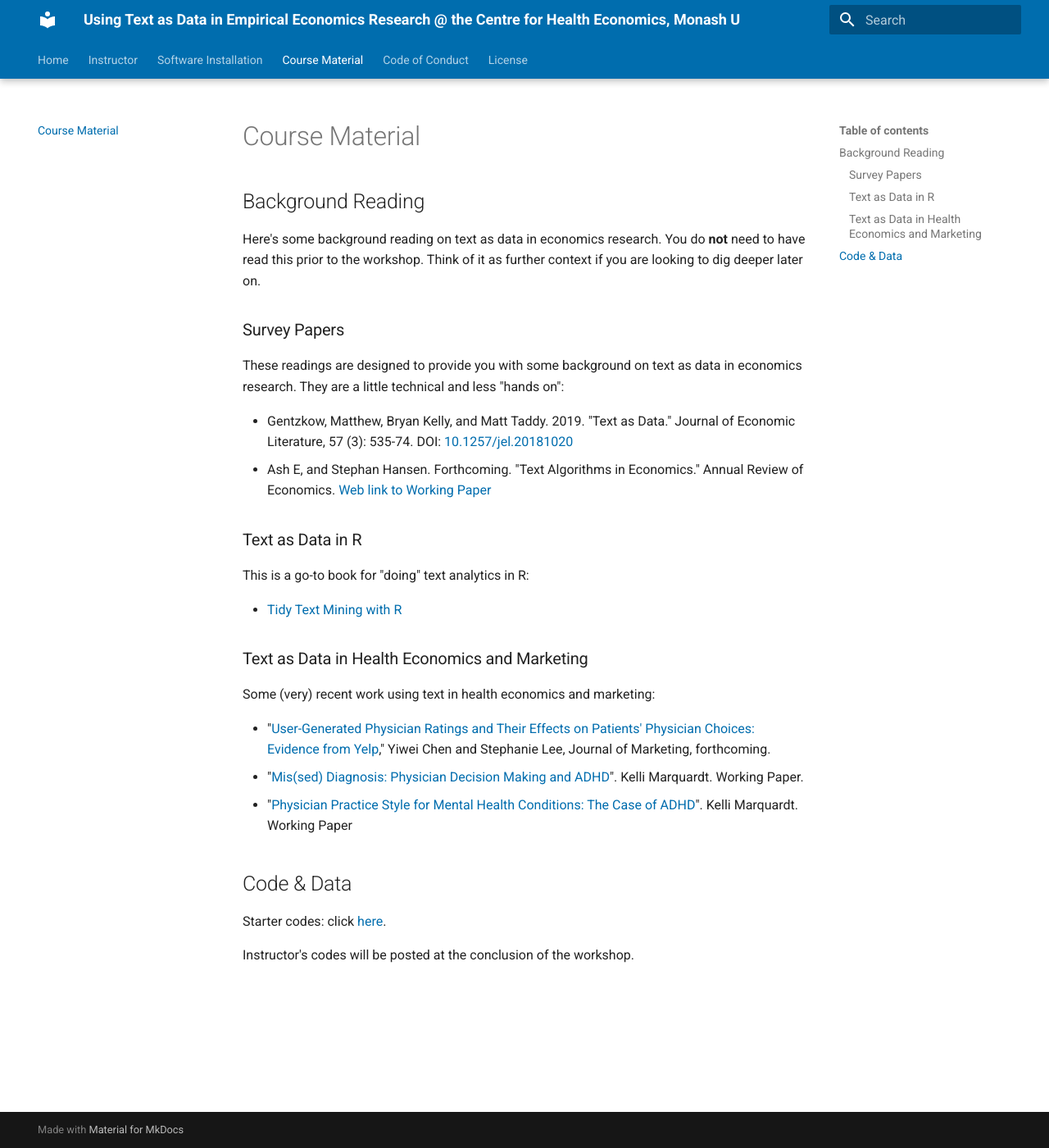
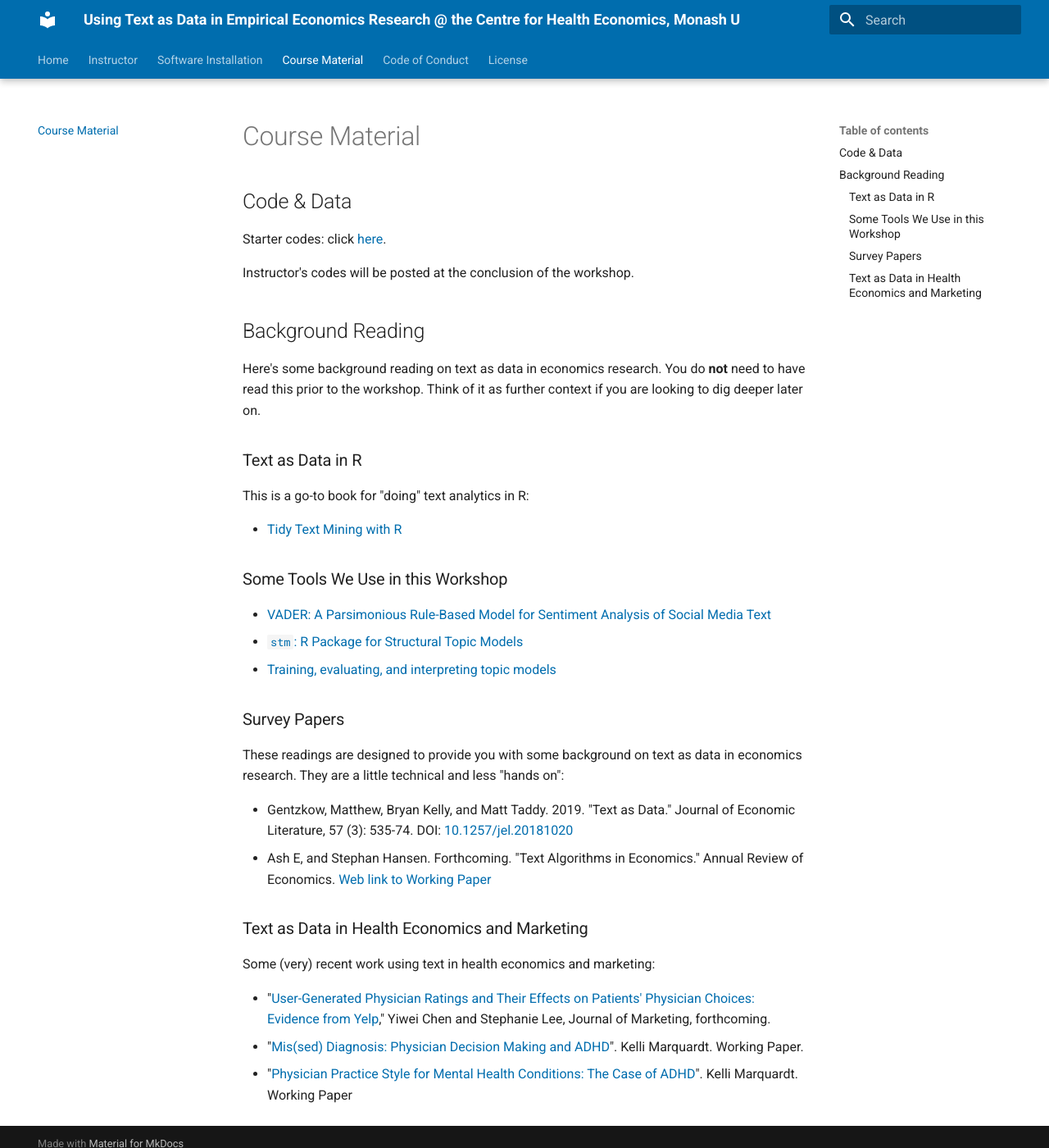
Before and after one commit to deer-marketing-lab/2023-03-08-monash, an MkDocs documentation site: the page built from docs/course_material.md, in a window 1280 px wide and 1400 px high. Shown: the whole window at 82% size. Built offline with MkDocs 1.6.1 and Material for MkDocs 9.7.7, drawn with Linux system fonts in a browser that asks for light colours.

Commit message:
order update

```diff
--- a/docs/course_material.md
+++ b/docs/course_material.md
@@ -1,10 +1,28 @@
 # Course Material
+
+## Code & Data
+
+Starter codes: click [here](https://github.com/deer-marketing-lab/2023-03-08-monash/raw/main/assets/starter_code.zip).
+
+Instructor's codes will be posted at the conclusion of the workshop.
 
 ## Background Reading
 
 Here's some background reading on text as data in economics research.
 You do **not** need to have read this prior to the workshop.
 Think of it as further context if you are looking to dig deeper later on.
+
+### Text as Data in R
+
+This is a go-to book for "doing" text analytics in R:
+
+* [Tidy Text Mining with R][tidytext]
+
+### Some Tools We Use in this Workshop
+
+* [VADER: A Parsimonious Rule-Based Model for Sentiment Analysis of Social Media Text](https://ojs.aaai.org/index.php/ICWSM/article/view/14550)
+* [`stm`: R Package for Structural Topic Models](https://cran.r-project.org/web/packages/stm/vignettes/stmVignette.pdf)
+* [Training, evaluating, and interpreting topic models](https://juliasilge.com/blog/evaluating-stm/)
 
 ### Survey Papers
 
```
Also changed, not shown: other parts of docs/course_material.md (+0 -13 lines).
